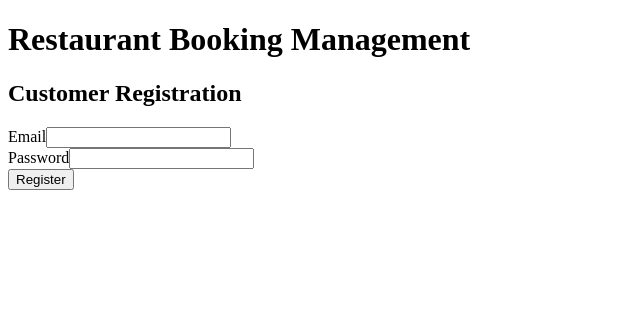
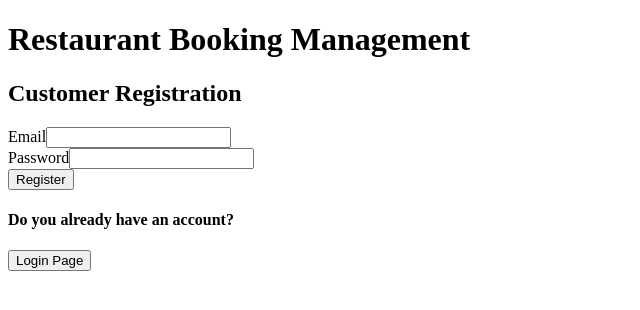
Before and after one commit to kanon-inoue/Restaurant-Booking-Management-Application, a React (Create React App) app in the folder Restaurant-Booking-Management-Application/frontend/: page / in a window 1280 px wide. Shown: the top 310 px of the page, without its empty margins (0-640 px from the left). Built offline with nearby package versions, Linux system fonts and the light colour scheme.

Commit message:
fixing conflicts

```diff
--- a/Restaurant-Booking-Management-Application/frontend/src/pages/SignupPage.jsx
+++ b/Restaurant-Booking-Management-Application/frontend/src/pages/SignupPage.jsx
@@ -68,6 +68,13 @@ function SignupPage() {
                 </div>
 
                 <button type="submit">Register</button>
+                <h4>Do you already have an account?</h4>
+                <button
+                    type="button"
+                    onClick={() => navigate('/login')}
+                    >
+                    Login Page
+                </button>
             </form>
 
             {message && <p>{message}</p>}
```
Also changed, not shown: 1 other file (tests, documents, lock files or other folders).
